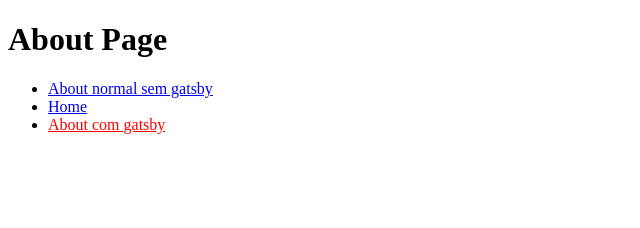
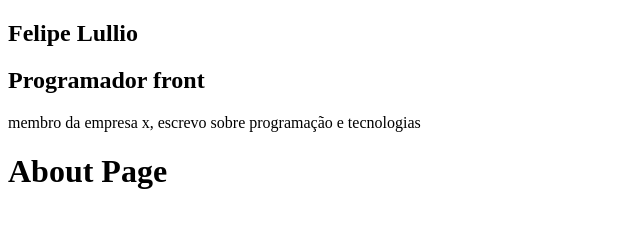
Before and after one commit to lullinho/meu-blog-gatsby, a Gatsby site: page /about in a window 1280 px wide. Shown: the whole page, without its empty margins (0-640 px from the left). Built offline with nearby package versions, Linux system fonts and the light colour scheme; Gatsby itself is replaced by a stand-in of ours.

Commit message:
componente profile criado e compartilhar component
Compartilhar componentes entre todas páginas usando o layout.js, passar o layout nas páginas

```diff
--- /dev/null
+++ b/src/components/Profile/index.js
@@ -0,0 +1,11 @@
+import React from 'react'
+
+const Profile = () => (
+    <div class="Profile-wrapper">
+        <h1>Felipe Lullio</h1>
+        <h2>Programador front</h2>
+        <p>membro da empresa x, escrevo sobre programação e tecnologias</p>
+    </div>
+)
+
+export default Profile
--- a/src/components/layout.js
+++ b/src/components/layout.js
@@ -1,9 +1,15 @@
 import React from "react"
 import PropTypes from "prop-types"
+import Profile from "./Profile"
 
 const Layout = ({ children }) => {
   return (
+    <>
+        <aside>
+          <Profile />
+        </aside>
         <main>{children}</main>
+    </>
   )
 }
 
--- a/src/pages/about.js
+++ b/src/pages/about.js
@@ -1,23 +1,15 @@
 /*importar reat*/
 import React from 'react'
 import { Link } from 'gatsby'
+import Layout from "../components/layout"
+import SEO from "../components/seo"
 
 /* criar const com nome da nossa pagina, Inicia maiuscula */
 const AboutPage = () => (
-    <>
-        <h1>About Page</h1>
-        <ul>
-            <li>
-            <a href="/about">About normal sem gatsby</a>
-            </li>
-            <li>
-            <Link to="/">Home</Link>
-            </li>
-            <li>
-            <Link to="/about" activeStyle={{color: 'red'}}>About com gatsby</Link>
-            </li>
-    </ul>
-  </>
+    <Layout>
+        <SEO title="About"/>
+            <h1>About Page</h1>
+    </Layout>
 )
 
 export default AboutPage
```
Also changed, not shown: src/pages/index.js (+1 -11 lines).
